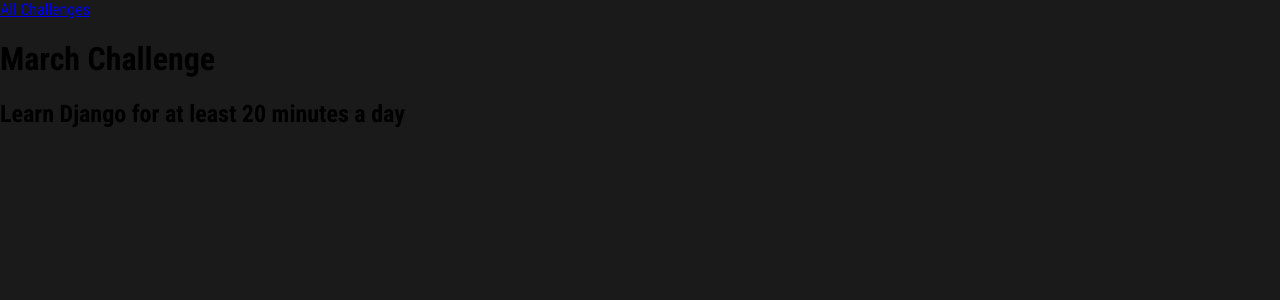
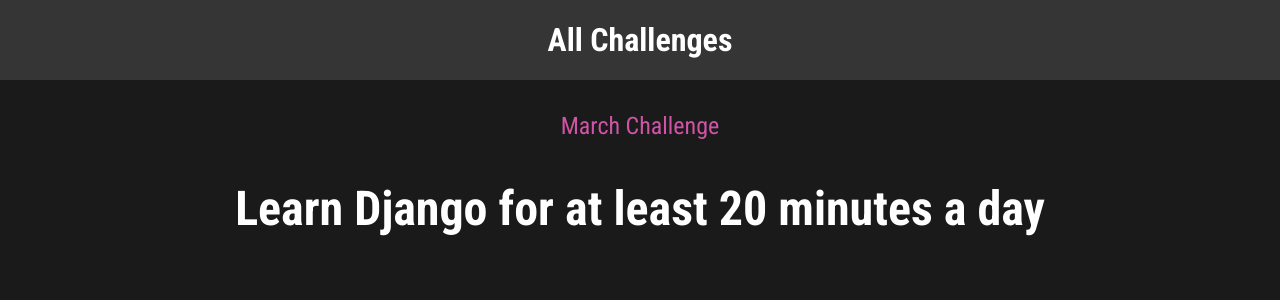
Before and after one commit to tod619/monthly_challenges_2, a Django app: page /challenges/march in a window 1280 px wide. Shown: the top 300 px of the page. Run offline with Django 4.2, Linux system fonts and the light colour scheme.

Commit message:
Add style for each challenge in challenge.css file

```diff
--- /dev/null
+++ b/challenges/static/challenges/includes/challenge.css
@@ -0,0 +1,19 @@
+h1 {
+    font-size: 1.5rem;
+    text-align: center;
+    color: #cf54a6;
+    margin: 2rem 0 1rem 0;
+    font-weight: normal;
+}
+
+h2 {
+    font-weight: bold;
+    font-size: 3rem;
+    text-align: center;
+    color: #fff;
+}
+
+p {
+    text-align: center;
+    color: #fff;
+}
--- a/challenges/templates/challenges/challenge.html
+++ b/challenges/templates/challenges/challenge.html
@@ -1,4 +1,10 @@
 {% extends "base.html" %}
+{% load static %}
+
+{% block css_files %}
+    <link rel="stylesheet" href="{% static 'challenges/includes/challenge.css' %}">
+    <link rel="stylesheet" href="{% static 'challenges/includes/header.css' %}">
+{% endblock %}
 
 {% block page_title %}
     {{ month_name|title }} Challenge
```
